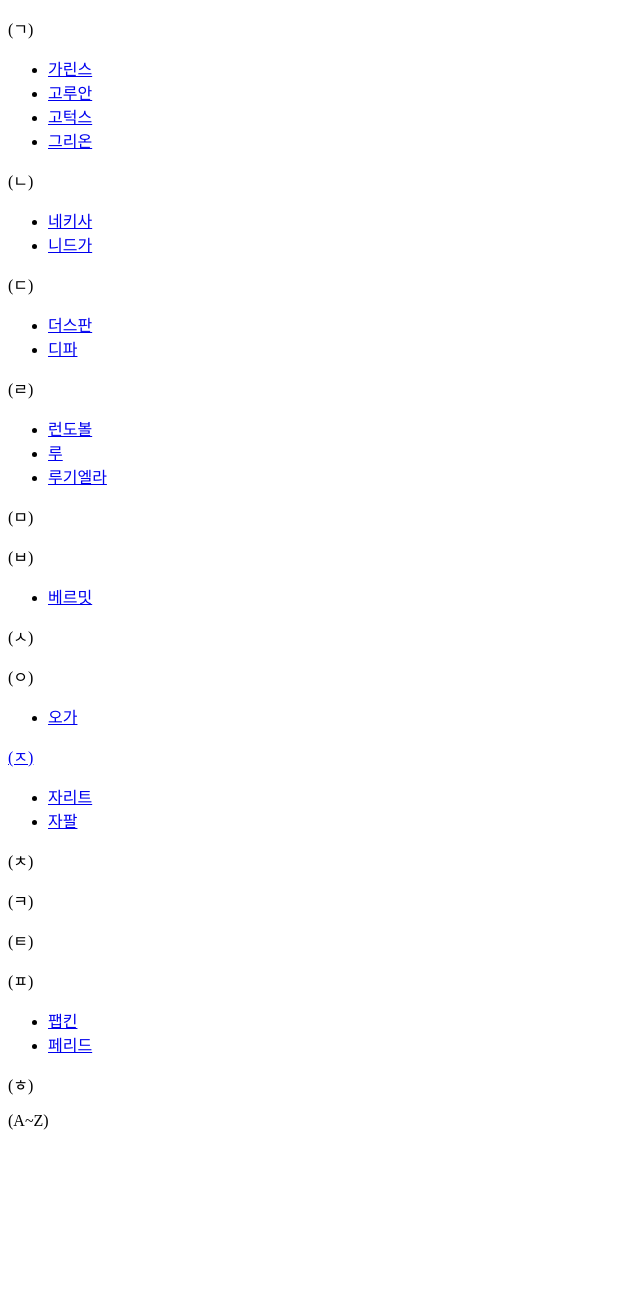
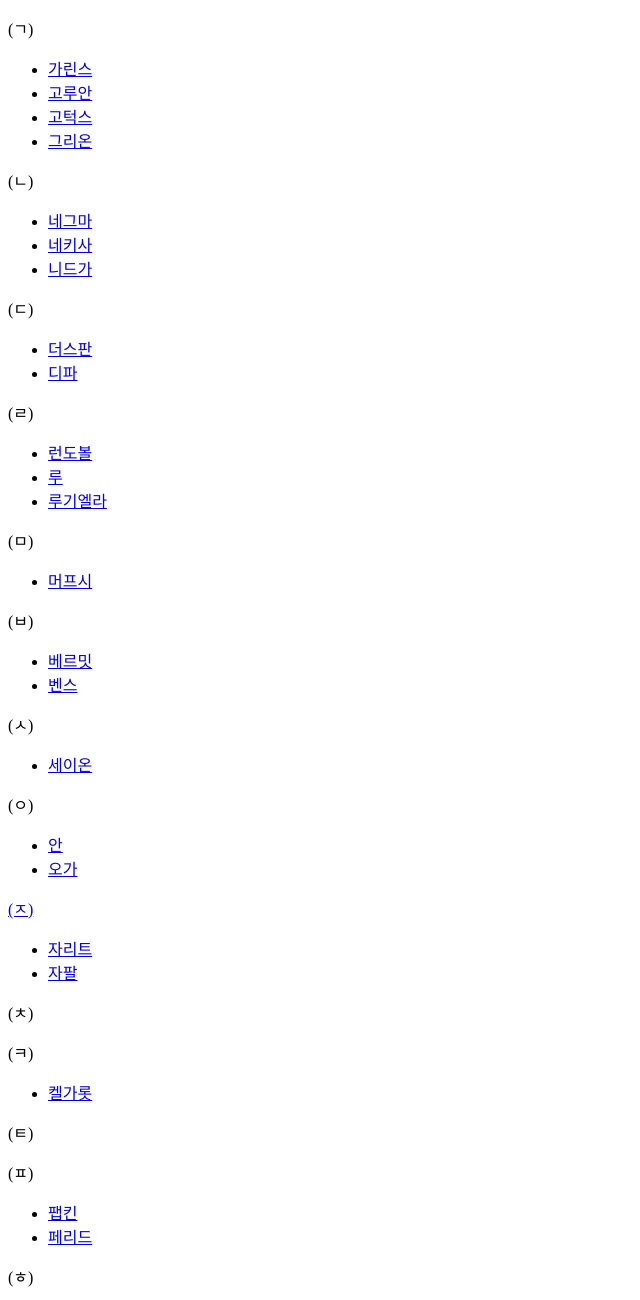
Before and after one commit to Graceverse/Graceverse.github.io, a plain HTML site: page animal.html in a window 1280 px wide. Shown: the top 1300 px of the page, without its empty margins (0-640 px from the left). Before the commit the page ends 1146 px from the top, so only its background shows below. Drawn offline with Linux system fonts and the light colour scheme.

Commit message:
커밋 메시지 적고

```diff
--- a/animal.html
+++ b/animal.html
@@ -6,13 +6,14 @@
     <body>
        <p class="font">(ㄱ)</p>
        <ul>
-        <li><a href="https://docs.google.com/document/d/1E1-hN71cLHgsH-PKkpOXHFoK1DK2lxUF/edit" target="_blank" title="가린ㅅ">가린스</a></li>
+        <li><a href="https://docs.google.com/document/d/1E1-hN71cLHgsH-PKkpOXHFoK1DK2lxUF/edit" target="_blank" title="가린스">가린스</a></li>
         <li><a href="https://docs.google.com/document/d/1rkQAxDINn_ykJ4jGsyWa6w2WqbkU2KIo/edit" target="_blank" title="고루안">고루안</a></li>
         <li><a href="https://docs.google.com/document/d/1UR-bQ3mSEZrH7MgpDBPGaNARgtKP97S2/edit" target="_blank" title="고턱스">고턱스</a></li>
         <li><a href="https://docs.google.com/document/d/1Jn6RbzyPuoCh7pHnuQpW8Pq2HG0ZmPvL/edit" target="_blank" title="그리온">그리온</a></li>
        </ul>
        <p class="font">(ㄴ)</p>
        <ul>
+        <li><a href="https://docs.google.com/document/d/1XjpKSGfNFyQfyh8t1ZOj8D0K5j7qAtwY/edit" target="_blank" title="네그마">네그마</a></li>
         <li><a href="https://docs.google.com/document/d/1i2T_rLGdVIC1mgfhTNYCd0boDZ1tGg40/edit" target="_blank" title="네키사">네키사</a></li>
         <li><a href="https://docs.google.com/document/d/1YKnbmEM_AdhC5860yovtNY2K4KiCx78c/edit" target="_blank" title="니드가">니드가</a></li>
        </ul>
@@ -29,16 +30,20 @@
        </ul>
        <p class="font">(ㅁ)</p>
        <ul>
+        <li><a href="https://docs.google.com/document/d/1rtg_dR34GJt5GbDzWmZGPIDx1kJuhyIm/edit" target="_blank" title="머프시">머프시</a></li>
        </ul>
        <p class="font">(ㅂ)</p>
        <ul>
         <li><a href="https://docs.google.com/document/d/1rLai4p0q-8hIHLYVyKByDBIIXOZJZXVE/edit" target="_blank" title="베르밋">베르밋</a></li>
+        <li><a href="https://docs.google.com/document/d/1sySxVZTsRSr-BidKBNP_1Hy-esVhg86s/edit" target="_blank" title="벤스">벤스</a></li>
        </ul>
        <p class="font">(ㅅ)</p>
        <ul>
+        <li><a href="https://docs.google.com/document/d/1wqWEvUKa5BE0quC8cm5oTPJcdKWjHI9x/edit" target="_blank" title="세이온">세이온</a></li>
        </ul>
        <p class="font">(ㅇ)</p>
        <ul>
+        <li><a href="https://docs.google.com/document/d/1mNSrrZ5dO72gtjqk5w43J1B4P0YPiyee/edit" target="_blank" title="안">안</a></li>
         <li><a href="https://docs.google.com/document/d/1jqmpkCfKiFgOecs9yn0sZlBWbEcUJu-E/edit" target="_blank" title="오가">오가</li>
        </ul>
        <p class="font">(ㅈ)</p>
@@ -51,6 +56,7 @@
        </ul>
        <p class="font">(ㅋ)</p>
        <ul>
+        <li><a href="https://docs.google.com/document/d/1KlKxneb4Tz6KpsL57Mg3yF8GQVBj8XiG/edit" target="_blank" title="켈가롯">켈가롯</a></li>
        </ul>
        <p class="font">(ㅌ)</p>
        <ul>
```
Also changed, not shown: plant.html (+1 -0 lines).
